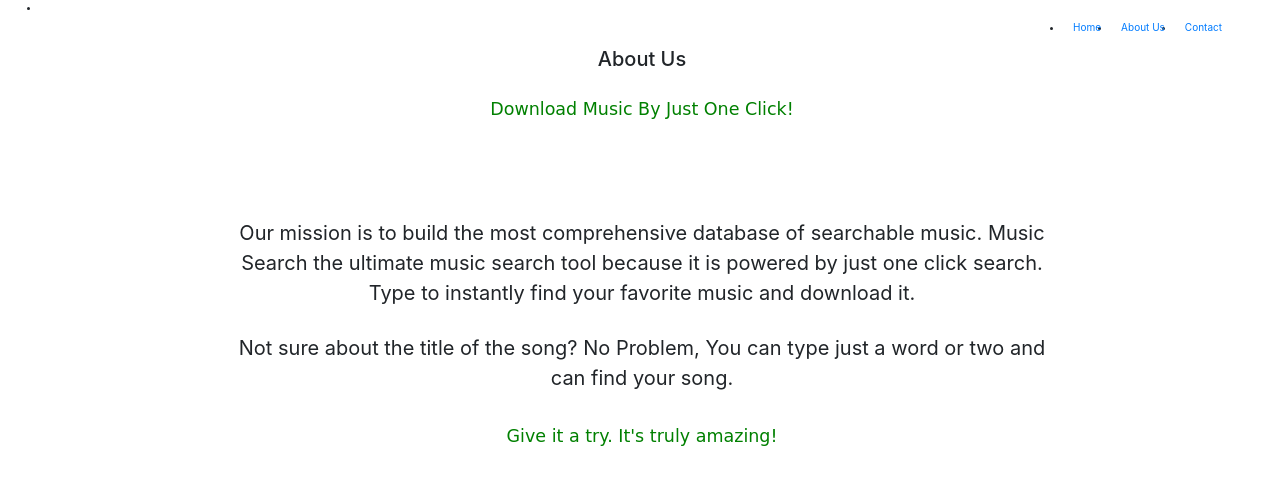
After one commit to rajatagarwal2/inf551_project, a Python web app: template inf551/inf551/templates/aboutus.jinja2 in a window 1280 px wide. The commit adds this page. Shown: the top 485 px of the page. Run offline with Jinja, Linux system fonts and the light colour scheme; the template is opened without the code that fills it, so the values that code supplies are empty; some libraries are stand-ins or nearby versions.

Commit message:
contafct and about us

```diff
--- a/inf551/inf551/__init__.py
+++ b/inf551/inf551/__init__.py
@@ -38,6 +38,8 @@ def main(global_config, **settings):
 
    config.add_route('home', '/')
    config.add_route('search', '/search')
+   config.add_route('contact', '/contact')
+   config.add_route('aboutus', '/aboutus')
    # other routes and more config...
    config.scan()
    return config.make_wsgi_app()
--- /dev/null
+++ b/inf551/inf551/templates/aboutus.jinja2
@@ -0,0 +1,68 @@
+<!DOCTYPE html>
+<html lang="{{request.locale_name}}">
+  <head>
+    <meta charset="utf-8">
+    <meta http-equiv="X-UA-Compatible" content="IE=edge">
+    <meta name="viewport" content="width=device-width, initial-scale=1.0">
+    <meta name="description" content="pyramid web application">
+    <meta name="author" content="Pylons Project">
+
+    <title>Music Search</title>
+
+    <!-- Bootstrap core CSS -->
+    <link href="//oss.maxcdn.com/libs/twitter-bootstrap/3.0.3/css/bootstrap.min.css" rel="stylesheet">
+    <link href="//maxcdn.bootstrapcdn.com/bootstrap/4.1.1/css/bootstrap.min.css" rel="stylesheet" id="bootstrap-css">
+<!--     <script src="//maxcdn.bootstrapcdn.com/bootstrap/4.1.1/js/bootstrap.min.js"></script>
+ -->    <script src="//cdnjs.cloudflare.com/ajax/libs/jquery/3.2.1/jquery.min.js"></script>
+    <script type="text/javascript" src="{{request.static_url('inf551:static/main.js')}}"></script>
+
+    <!-- Custom styles for this scaffold -->
+    <link href="{{request.static_url('inf551:static/theme.css')}}" rel="stylesheet">
+
+    <!-- HTML5 shiv and Respond.js IE8 support of HTML5 elements and media queries -->
+    <!--[if lt IE 9]>
+      <script src="//oss.maxcdn.com/libs/html5shiv/3.7.0/html5shiv.js" integrity="sha384-0s5Pv64cNZJieYFkXYOTId2HMA2Lfb6q2nAcx2n0RTLUnCAoTTsS0nKEO27XyKcY" crossorigin="anonymous"></script>
+      <script src="//oss.maxcdn.com/libs/respond.js/1.3.0/respond.min.js" integrity="sha384-f1r2UzjsxZ9T4V1f2zBO/evUqSEOpeaUUZcMTz1Up63bl4ruYnFYeM+BxI4NhyI0" crossorigin="anonymous"></script>
+    <![endif]-->
+  </head>
+
+  <body>
+
+    <nav class="main-navigation">
+<!--           <div class="navbar-header animated fadeInUp">
+              <a class="navbar-brand" href="#"><img id="nav_image" src="{{request.static_url('inf551:static/logo.png')}}"></a>
+          </div> -->
+          <ul class="nav-list">
+              <li class="nav-list-item" style="margin-top: 0">
+                  <a href="#" class="nav-link" style="padding: 0;"><img id="nav_image" src="{{request.static_url('inf551:static/logo2.png')}}"></a>
+              </li>
+              <li class="nav-list-item" style="float: right;margin-right: 48px;">
+                <a href="http://localhost:6543/contact" class="nav-link">Contact</a>
+              </li>
+              <li class="nav-list-item" style="float: right">
+                  <a href="http://localhost:6543/aboutus" class="nav-link">About Us</a>
+              </li>
+              <li class="nav-list-item" style="float: right">
+                  <a href="http://localhost:6543/" class="nav-link">Home</a>
+              </li>
+          </ul>
+      </nav>
+      <div class="container" style="margin-left: 2px;max-width: 1434px;">
+        <h2 style="text-align: center;padding-top: 22px;">About Us</h2>
+        <h3 style="color: green;text-align: center;padding-top: 23px;font-family: cursive;">Download Music By Just One Click!</h3>
+        <div class="row" style="text-align: center;padding-top: 93px;">
+          <div class="col-md-8 col-md-offset-2">
+            <p style="font-size: 20px;">Our mission is to build the most comprehensive database of searchable music. Music Search the ultimate music search tool because it is powered by just one click search. Type to instantly find your favorite music and download it.</p>
+            <br>
+            <p style="font-size: 20px;">Not sure about the title of the song? No Problem, You can type just a word or two and can find your song.</p>
+          </div>
+        </div>
+        <h3 style="color: green;text-align: center;padding-top: 23px;font-family: cursive;">Give it a try. It's truly amazing!</h3>
+      </div>
+    <!-- Bootstrap core JavaScript
+    ================================================== -->
+    <!-- Placed at the end of the document so the pages load faster -->
+    <script src="//oss.maxcdn.com/libs/jquery/1.10.2/jquery.min.js" integrity="sha384-aBL3Lzi6c9LNDGvpHkZrrm3ZVsIwohDD7CDozL0pk8FwCrfmV7H9w8j3L7ikEv6h" crossorigin="anonymous"></script>
+    <script src="//oss.maxcdn.com/libs/twitter-bootstrap/3.0.3/js/bootstrap.min.js" integrity="sha384-s1ITto93iSMDxlp/79qhWHi+LsIi9Gx6yL+cOKDuymvihkfol83TYbLbOw+W/wv4" crossorigin="anonymous"></script>
+  </body>
+</html>
--- a/inf551/inf551/templates/layout.jinja2
+++ b/inf551/inf551/templates/layout.jinja2
@@ -37,13 +37,13 @@
                   <a href="#" class="nav-link" style="padding: 0;"><img id="nav_image" src="{{request.static_url('inf551:static/logo2.png')}}"></a>
               </li>
               <li class="nav-list-item" style="float: right;margin-right: 48px;">
-                  <a href="#" class="nav-link">Home</a>
+                  <a href="http://localhost:6543/contact" class="nav-link">Contact</a>
               </li>
               <li class="nav-list-item" style="float: right">
-                  <a href="#" class="nav-link">About Us</a>
+                  <a href="http://localhost:6543/aboutus" class="nav-link">About Us</a>
               </li>
               <li class="nav-list-item" style="float: right">
-                  <a href="#" class="nav-link">Contact</a>
+                  <a href="http://localhost:6543/" class="nav-link">Home</a>
               </li>
           </ul>
       </nav>
```
Also changed, not shown: inf551/inf551/templates/contact.jinja2 (added, +72 -0 lines), inf551/inf551/views.py (+10 -2 lines), inf551/inf551/static/download.png (added), inf551/inf551/static/download1.jpeg (added).
